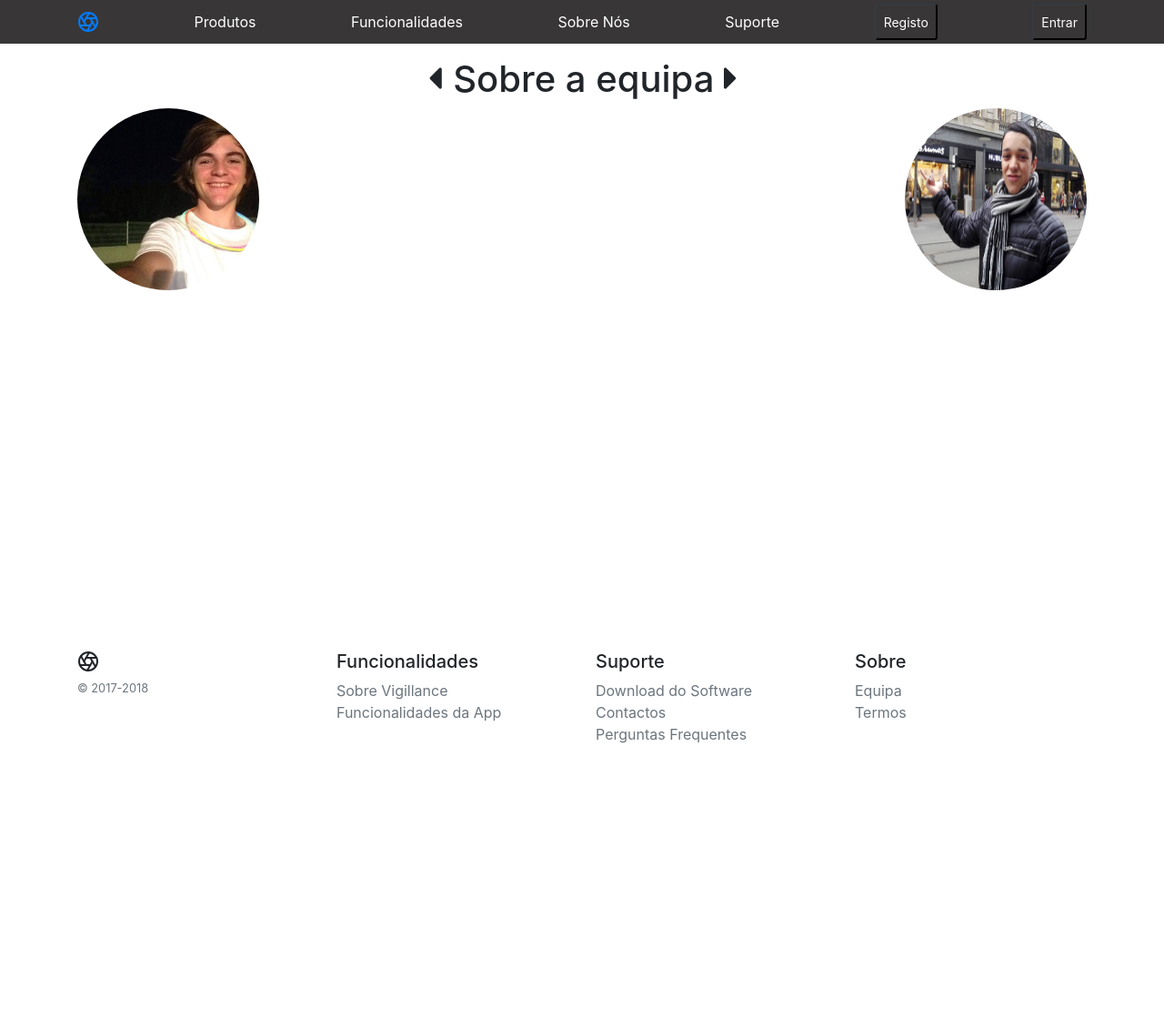
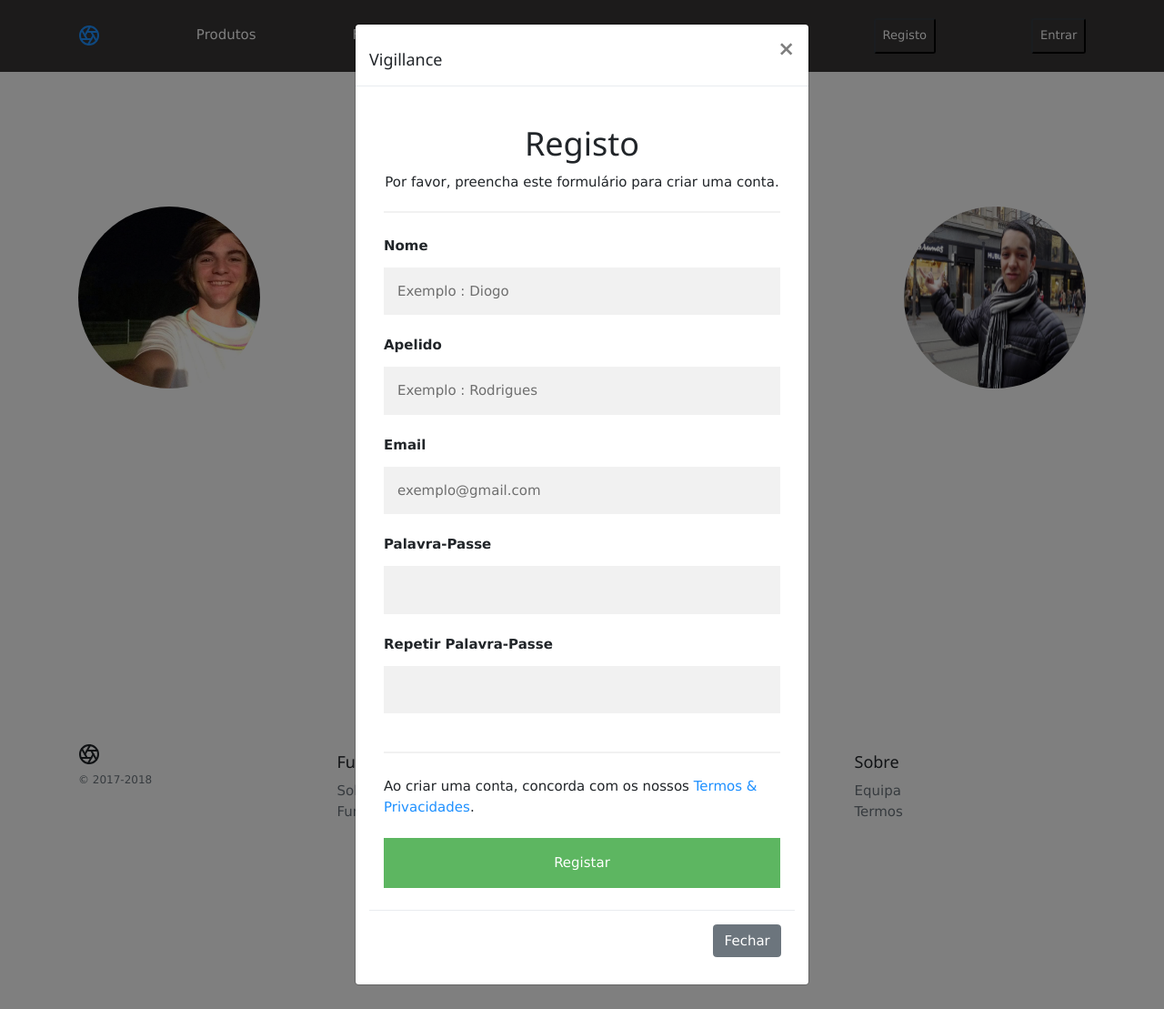
Before and after one commit to ItzHardcore/pap2018, a PHP site: page /sobrenos.html in a window 1280 px wide, after a click on "Registo". Shown: the whole page at 91% size. Run offline with PHP 8.4, Linux system fonts and the light colour scheme; some libraries are stand-ins or nearby versions.

Commit message:
Add files via upload

```diff
--- a/PAP_vFinal/connect.php
+++ b/PAP_vFinal/connect.php
@@ -3,14 +3,14 @@
 $servername = "localhost";
 $username = "root";
 $password = "";
-$database = "vigillance";
+$database = "vigillance_final";
 
 // Create connection
 $conn = mysqli_connect($servername, $username, $password, $database);
 
 // Check connection
 if (!$conn) {
-    die("Erro : " . mysqli_connect_error() . ", contacte o programador");
+    die("Erro : " . mysqli_connect_error() . ", contacte o programador.");
 }
 
 ?>
--- a/PAP_vFinal/perdipass.php
+++ b/PAP_vFinal/perdipass.php
@@ -2,7 +2,7 @@
 <?php
   if( !empty($_POST) ){
     // processar o pedido
-    mysql_connect('localhost', 'root', '','vigillance');
+   require 'server.php';
 
     $email = mysql_real_escape_string($_POST['email']);
     $q = mysql_query("SELECT * FROM utilizadores WHERE email = '$email'");
--- a/PAP_vFinal/registar.php
+++ b/PAP_vFinal/registar.php
@@ -7,7 +7,7 @@
 $palavrapasse = $_POST['palavrapasse'];
 $rep_palavrapasse = $_POST['rep_palavrapasse'];
 
-$sql = "INSERT INTO utilizadores (nome,email,palavrapasse,rep_palavrapasse) VALUES ('$nome','$email,'$palavrapasse',$rep_palavrapasse');"
+$sql = "INSERT INTO utilizadores (nome,apelido,data_nasc,email,password,telemobel,genero,morada,localidade,codpostal) VALUES ('$nome','$email,'$palavrapasse',$rep_palavrapasse');"
 mysqli_query($conn,$sql);
 
 header("Location: ../index.php?signup=success")
--- a/PAP_vFinal/sobrenos.html
+++ b/PAP_vFinal/sobrenos.html
@@ -7,23 +7,98 @@
     <meta name="viewport" content="width=device-width, initial-scale=1, shrink-to-fit=no">
     <meta name="description" content="">
     <link rel="stylesheet" href="https://use.fontawesome.com/releases/v5.0.13/css/all.css" integrity="sha384-DNOHZ68U8hZfKXOrtjWvjxusGo9WQnrNx2sqG0tfsghAvtVlRW3tvkXWZh58N9jp" crossorigin="anonymous">
-
+        <!-- Bootstrap CSS -->
+        <link rel="stylesheet" href="https://stackpath.bootstrapcdn.com/bootstrap/4.1.1/css/bootstrap.min.css" integrity="sha384-WskhaSGFgHYWDcbwN70/dfYBj47jz9qbsMId/iRN3ewGhXQFZCSftd1LZCfmhktB" crossorigin="anonymous">
+        <!--jQuery-->
+        <script src="../../assets/js/vendor/jquery-slim.min.js"></script>
+        <link rel="stylesheet" href="https://maxcdn.bootstrapcdn.com/bootstrap/4.1.0/css/bootstrap.min.css">
+        <script src="https://ajax.googleapis.com/ajax/libs/jquery/3.3.1/jquery.min.js"></script>
+        <script src="https://cdnjs.cloudflare.com/ajax/libs/popper.js/1.14.0/umd/popper.min.js"></script>
+        <script src="https://maxcdn.bootstrapcdn.com/bootstrap/4.1.0/js/bootstrap.min.js"></script>
+        <link rel="stylesheet" href="https://www.w3schools.com/w3css/4/w3.css">
 
     <script src="scripts/script.js"></script>
 
     <style>
-        .sticky-top
-        {
-	background-color: #383636  ;
+      <style>
+
+        .modal-body{
+            font-family: Arial, Helvetica, sans-serif;
         }
 
-	.d-md-inline-block
+        * {
+            box-sizing: border-box;
+        }
+
+        /* Add padding to containers */
+        .container {
+            padding: 16px;
+        }
+
+        /* Full-width input fields */
+        input[type=text], input[type=password] {
+            width: 100%;
+            padding: 15px;
+            margin: 5px 0 22px 0;
+            display: inline-block;
+            border: none;
+            background: #f1f1f1;
+        }
+
+        input[type=text]:focus, input[type=password]:focus {
+            background-color: #ddd;
+            outline: none;
+        }
+
+        /* Overwrite default styles of hr */
+        hr {
+            border: 1px solid #f1f1f1;
+            margin-bottom: 25px;
+        }
+
+        /* Set a style for the submit button */
+        .registerbtn {
+            background-color: #4CAF50;
+            color: white;
+            padding: 16px 20px;
+            margin: 8px 0;
+            border: none;
+            cursor: pointer;
+            width: 100%;
+            opacity: 0.9;
+        }
+
+        .registerbtn:hover {
+            opacity: 1;
+        }
+
+        /* Add a blue text color to links */
+        a {
+            color: dodgerblue;
+        }
+
+        slide {display:none}
+        .w3-left, .w3-right, .w3-badge
         {
-    color: white;
+            cursor:pointer
         }
-   .btn-outline-dark{
-    color:white !important;
-}
+        .w3-badge {height:13px;width:13px;padding:0}
+
+        /* Set a grey background color and center the text of the "sign in" section */
+        .signin {
+            background-color: #f1f1f1;
+            text-align: center;
+        }
+
+        .sticky-top{
+            background-color: #383636  ;}
+
+        .d-md-inline-block{
+            color: white;
+        }
+        .btn-outline-dark{
+            color:white !important;
+        }
 
 /* Efeitos para as imagens */
 
@@ -49,10 +124,103 @@
               <a class="py-2 d-none d-md-inline-block" href="#">Funcionalidades</a>
               <a class="py-2 d-none d-md-inline-block" href="?">Sobre Nós</a>
               <a class="py-2 d-none d-md-inline-block" href="https://outlook.live.com/owa/">Suporte</a>
-              <button type="button" id="modregisto" class="btn-sm btn-outline-dark" data-toggle="modal" data-target="#modregisto">Registo</button>
-              <button id="modlogin" class="btn-sm btn-outline-dark" data-toggle="modal" data-target="#modlogin">Entrar</button>
+              <button type="button" class="btn-sm btn-outline-dark" data-toggle="modal" data-target="#modregisto">Registo</button>
+        <button  class="btn-sm btn-outline-dark" data-toggle="modal" data-target="#modlogin">Entrar</button>
           </div>
           </nav>
+
+<!-- Modal Registo -->
+<div class="container">
+  <div class="modal fade" id="modregisto">
+      <div class="modal-dialog modal-dialog-centered">
+          <div class="modal-content">
+              <!--header-->
+              <div class="modal-header">
+                  <h5 class="modal-title" align="center"> Vigillance</h5> <!--AQUI PODIA POR UMA IMAGEM-->
+                  <button type="button" class="close" data-dismiss="modal" aria-label="Close">
+                      <span aria-hidden="true">&times;</span>
+                  </button>
+              </div>
+              <div class="modal-body">
+                  <div class="container">
+                      <h1 align="center">Registo</h1>
+                      <p align="center">Por favor, preencha este formulário para criar uma conta.</p>
+                      <hr>
+                      <form method="POST" >
+
+                          <label for="nome"><b>Nome</b></label>
+                          <input type="text" placeholder="Exemplo : Diogo" name="email">
+
+                          <label for="nome"><b>Apelido</b></label>
+                          <input type="text" placeholder="Exemplo : Rodrigues" name="email">
+
+                          <label for="email"><b>Email</b></label>
+                          <input type="text" placeholder="exemplo@gmail.com" name="email">
+
+                          <label for="passe"><b>Palavra-Passe</b></label>
+                          <input type="password" placeholder="" name="palavrapasse">
+                          <!--AQUELA CENA PARA MEDIR A PALAVRA PASSE-->
+
+                          <label for="rep_passe"><b>Repetir Palavra-Passe</b></label>
+                          <input type="password" placeholder="" name="rep_palavrapasse" required>
+                          <hr>
+                          <p>Ao criar uma conta, concorda com os nossos <a href="#">Termos & Privacidades</a>.</p>
+
+                          <button type="submit" class="registerbtn">Registar</button>
+                      </form>
+                  </div>
+
+                  <div class="modal-footer">
+                      <button type="button" class="btn btn-secondary" data-dismiss="modal">Fechar</button>
+                  </div>
+
+              </div>
+          </div>
+      </div>
+  </div>
+</div>
+
+
+<!-- Modal Login -->
+
+<div class="container">
+  <div class="modal fade" id="modlogin">
+      <div class="modal-dialog modal-dialog-centered">
+          <div class="modal-content">
+              <!--header-->
+              <div class="modal-header">
+                  <h5 class="modal-title" id="modlogin" align="center"> Vigillance </h5> <!--AQUI PODIA POR UMA IMAGEM-->
+                  <button type="button" class="close" data-dismiss="modal" aria-label="Close">
+                      <span aria-hidden="true">&times;</span>
+                  </button>
+              </div>
+              <div class="modal-body">
+                  <div class="container">
+                      <h1 align="center">Entrar</h1>
+                      <p align="center">Por favor, entre na sua conta.</p>
+                      <hr>
+                      <form method="POST">
+                          <label for="email"><b>Email</b></label>
+                          <input type="text" placeholder="E-mail" name="email">
+
+                          <label for="passe"><b>Palavra-Passe</b></label>
+                          <input type="password" placeholder="Palavra-Passe" name="palavrapasse">
+
+                          <button type="submit" class="registerbtn">Entrar</button>
+                      </form>
+                  </div>
+                  <div class="modal-footer">
+                      <button type="button" class="btn btn-secondary" data-dismiss="modal">Fechar</button>
+                  </div>
+
+              </div>
+          </div>
+      </div>
+  </div>
+</div>
+
+
+
 
 <h1 align="center" style="margin-top:15px"><i class="fas fa-caret-left"></i> Sobre a equipa <i class="fas fa-caret-right"></i></h1>
   <div class="container" style="height:500px">
@@ -100,8 +268,5 @@
       </div>
   </footer>
 
-
-<script src="https://code.jquery.com/jquery-3.3.1.slim.min.js" integrity="sha384-q8i/X+965DzO0rT7abK41JStQIAqVgRVzpbzo5smXKp4YfRvH+8abtTE1Pi6jizo" crossorigin="anonymous"></script>
-    <script> window.jQuery || document.write('<script src="../../assets/js/vendor/jquery-slim.min.js"><\/script>')</script>
-    </body>
+  </body>
 </html>
```
Also changed, not shown: PAP_vFinal/funcionalidades.html (+105 -20 lines), PAP_vFinal/index.php (+56 -80 lines), PAP_vFinal/produtos.html (+129 -11 lines).
